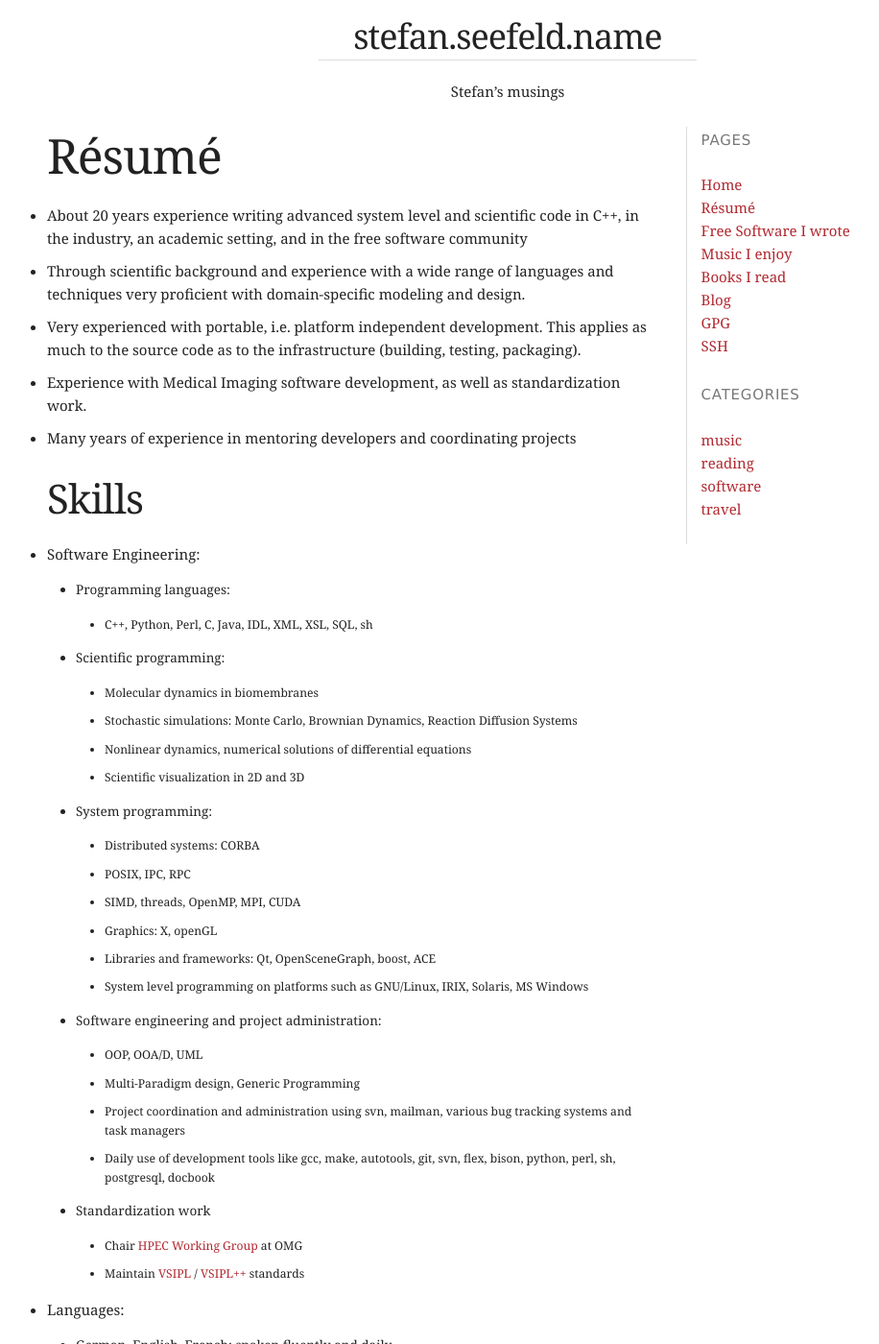
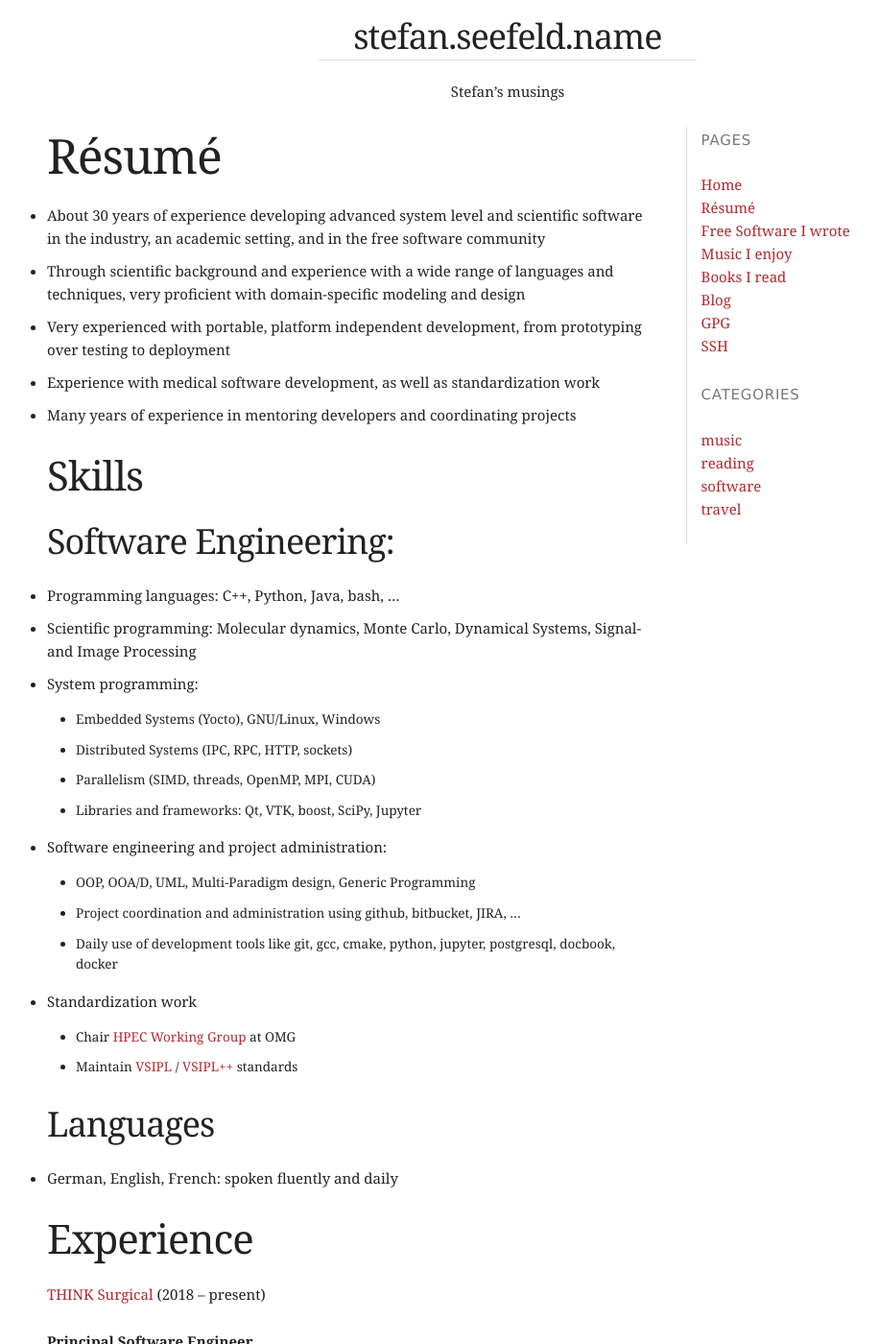
Before and after one commit to stefanseefeld/stefanseefeld.github.com, a Jekyll site: the page built from resume.md, in a window 1280 px wide and 1400 px high. Shown: the whole window at 96% size, without its empty margins (111-1027 px from the left). Built offline with Jekyll 4.4.1, drawn with Linux system fonts in a browser that asks for light colours; our own code applies the rules of GitHub Pages for plain Markdown files; some of the changed text lies outside the part shown.

Commit message:
Update CV.

```diff
--- a/resume.md
+++ b/resume.md
@@ -1,51 +1,50 @@
 ---
 comments: false
-date: 2017-12-14 14:03:54+00:00
+date: 2025-07-27 13:35:54+00:00
 layout: page
 ---
 
 # Résumé
 
-* About 20 years experience writing advanced system level and scientific code in C++, in the industry, an academic setting, and in the free software community
-* Through scientific background and experience with a wide range of languages and techniques very proficient with domain-specific modeling and design.
-* Very experienced with portable, i.e. platform independent development. This applies as much to the source code as to the infrastructure (building, testing, packaging).
-* Experience with Medical Imaging software development, as well as standardization work.
+* About 30 years of experience developing advanced system level and scientific software in the industry, an academic setting, and in the free software community
+* Through scientific background and experience with a wide range of languages and techniques, very proficient with domain-specific modeling and design
+* Very experienced with portable, platform independent development, from prototyping over testing to deployment
+* Experience with medical software development, as well as standardization work
 * Many years of experience in mentoring developers and coordinating projects
 
 ## Skills
+### Software Engineering:
 
-* Software Engineering:
-  * Programming languages:
-    * C++, Python, Perl, C, Java, IDL, XML, XSL, SQL, sh
-  * Scientific programming:
-    * Molecular dynamics in biomembranes
-    * Stochastic simulations: Monte Carlo, Brownian Dynamics, Reaction Diffusion Systems
-    * Nonlinear dynamics, numerical solutions of differential equations
-    * Scientific visualization in 2D and 3D
+* Programming languages:
+  C++, Python, Java, bash, ...
+* Scientific programming:
+  Molecular dynamics, Monte Carlo, Dynamical Systems, Signal- and Image Processing
+* System programming:
+  * Embedded Systems (Yocto), GNU/Linux, Windows
+  * Distributed Systems (IPC, RPC, HTTP, sockets)
+  * Parallelism (SIMD, threads, OpenMP, MPI, CUDA)
+  * Libraries and frameworks: Qt, VTK, boost, SciPy, Jupyter
+* Software engineering and project administration:
+  * OOP, OOA/D, UML, Multi-Paradigm design, Generic Programming
+  * Project coordination and administration using github, bitbucket, JIRA, ...
+  * Daily use of development tools like git, gcc, cmake, python, jupyter, postgresql, docbook, docker
+* Standardization work
+  * Chair [HPEC Working Group](http://portals.omg.org/hpec) at OMG
+  * Maintain [VSIPL](http://www.omg.org/spec/VSIPL/) / [VSIPL++](http://www.omg.org/spec/VSIPL++/) standards
 
-  * System programming:
-    * Distributed systems: CORBA
-    * POSIX, IPC, RPC
-    * SIMD, threads, OpenMP, MPI, CUDA
-    * Graphics: X, openGL
-    * Libraries and frameworks: Qt, OpenSceneGraph, boost, ACE
-    * System level programming on platforms such as GNU/Linux, IRIX, Solaris, MS Windows
-
-  * Software engineering and project administration:
-    * OOP, OOA/D, UML
-    * Multi-Paradigm design, Generic Programming
-    * Project coordination and administration using svn, mailman, various bug tracking systems and task managers
-    * Daily use of development tools like gcc, make, autotools, git, svn, flex, bison, python, perl, sh, postgresql, docbook
-
-  * Standardization work
-    * Chair [HPEC Working Group](http://portals.omg.org/hpec) at OMG
-    * Maintain [VSIPL](http://www.omg.org/spec/VSIPL/) / [VSIPL++](http://www.omg.org/spec/VSIPL++/) standards
-
-* Languages:
+### Languages
   * German, English, French:
     spoken fluently and daily
 
 ## Experience
+
+[THINK Surgical](http://thinksurgical.com) (2018 – present)
+
+**Principal Software Engineer**
+
+* Design and develop build infrastructure and software supply-chain management
+* Design and develop 3D tracker simulator and test methodology for navigation software system
+* Design interfaces and data models for patient records and implant modules, to support entire workflow from preoperative planning to post-market surveillance
 
 [Continuum Analytics](http://www.anaconda.com/) (2015 - 2017)
 
@@ -114,19 +113,15 @@ Synopsis is a modular source code inspection tool, mainly designed to generate r
 
 ## Education
 
-* Université de Montréal (Sep 1996 - Dec 2000)
+* Université de Montréal (1996 - 2000)
 
   graduate studies in biophysics about ion transport through biological membranes
 
-* Humboldt Universität zu Berlin (Sep 1993 - Aug 1996)
+* Humboldt Universität zu Berlin (1993 - 1996)
 
   M.Sc. Physics, _Cluster Formation in Non-Equilibrium Systems_
 
-* Université Laval, Québec (Sep 1992 - Apr 1993)
-
-  study trip to Québec
-
-* Humboldt Universität zu Berlin (Sep 1989 - Jul 1992)
+* Humboldt Universität zu Berlin (1989 - 1992)
 
   B.Sc. Physics
 
```
